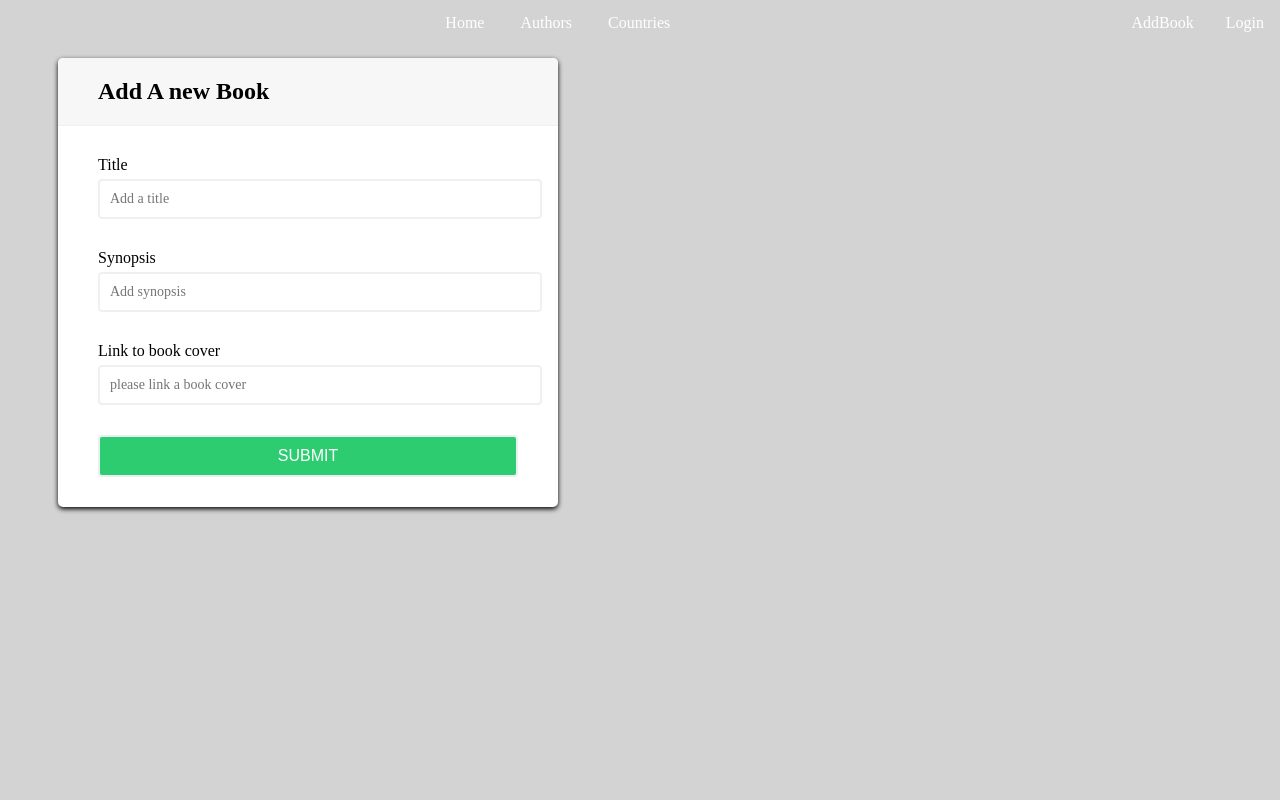
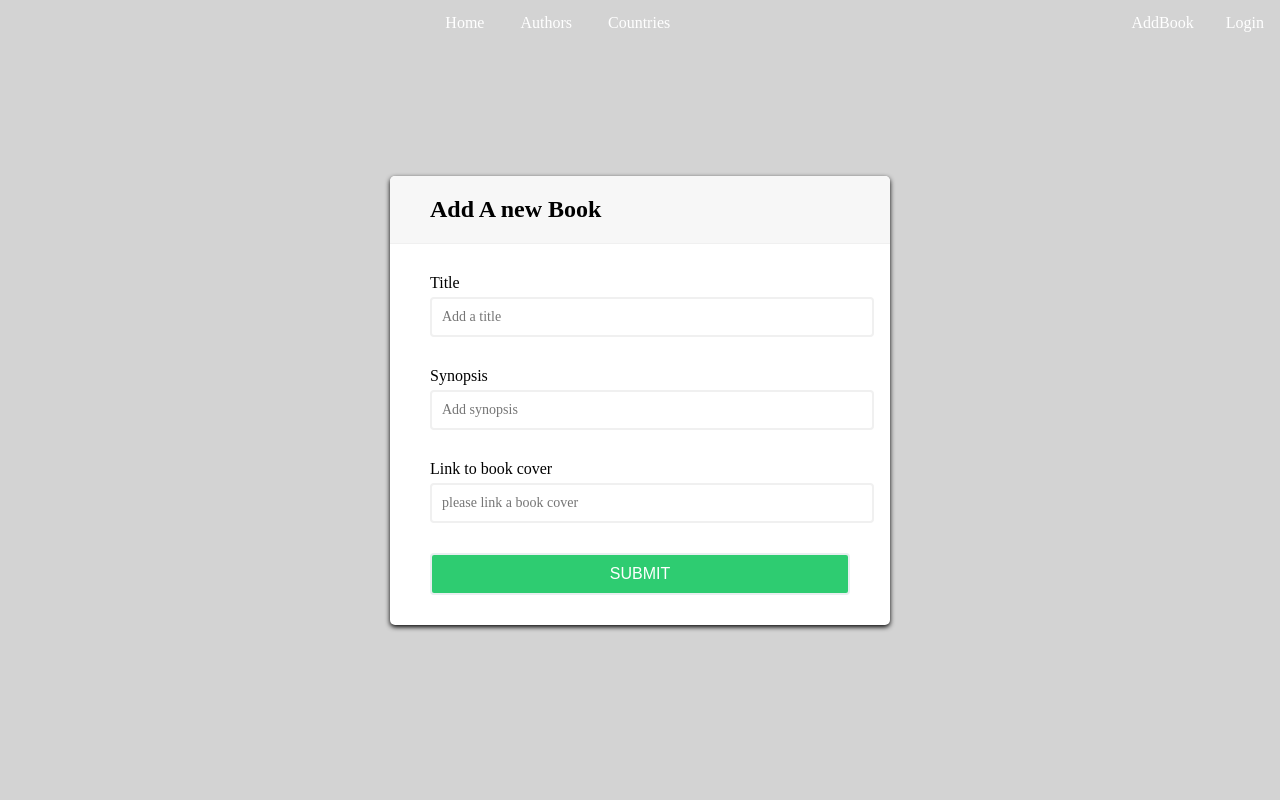
Before and after one commit to siphiwemanda/banned_book_project, a Flask app: page /addbook in a window 1280 px wide. Run offline with Flask 2, Linux system fonts and the light colour scheme; some libraries are stand-ins or nearby versions.

Commit message:
clearing up the css errors

```diff
--- a/static/CSS/mainlayout.css
+++ b/static/CSS/mainlayout.css
@@ -1,6 +1,11 @@
 body{
 
     background-color: #D3D3D3;
+    display: flex;
+    align-items: center;
+    justify-content: center;
+    min-height: 100vh;
+    margin: 0;
 }
 .navigation_bar_main{
     list-style-type: none;
```
